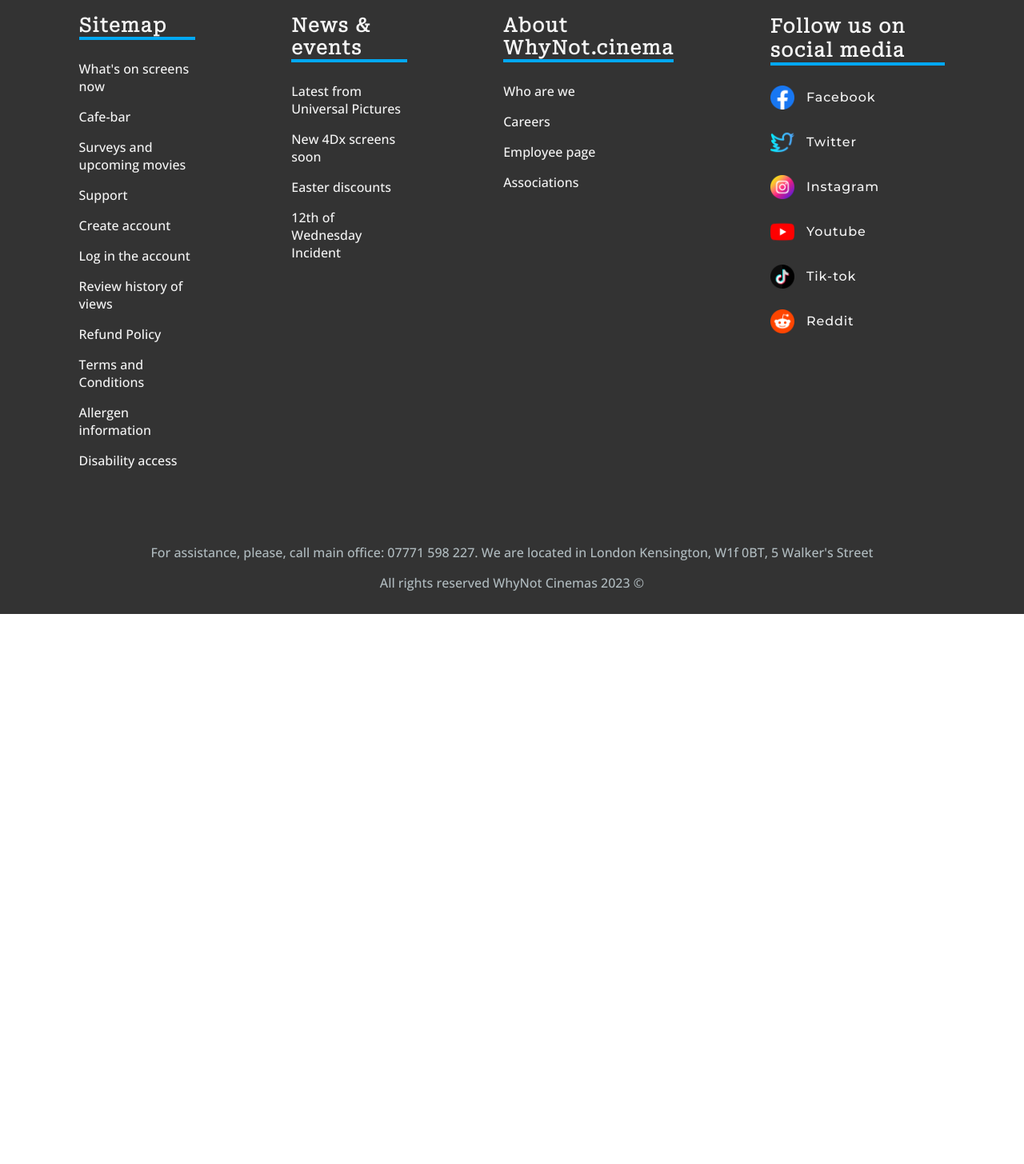
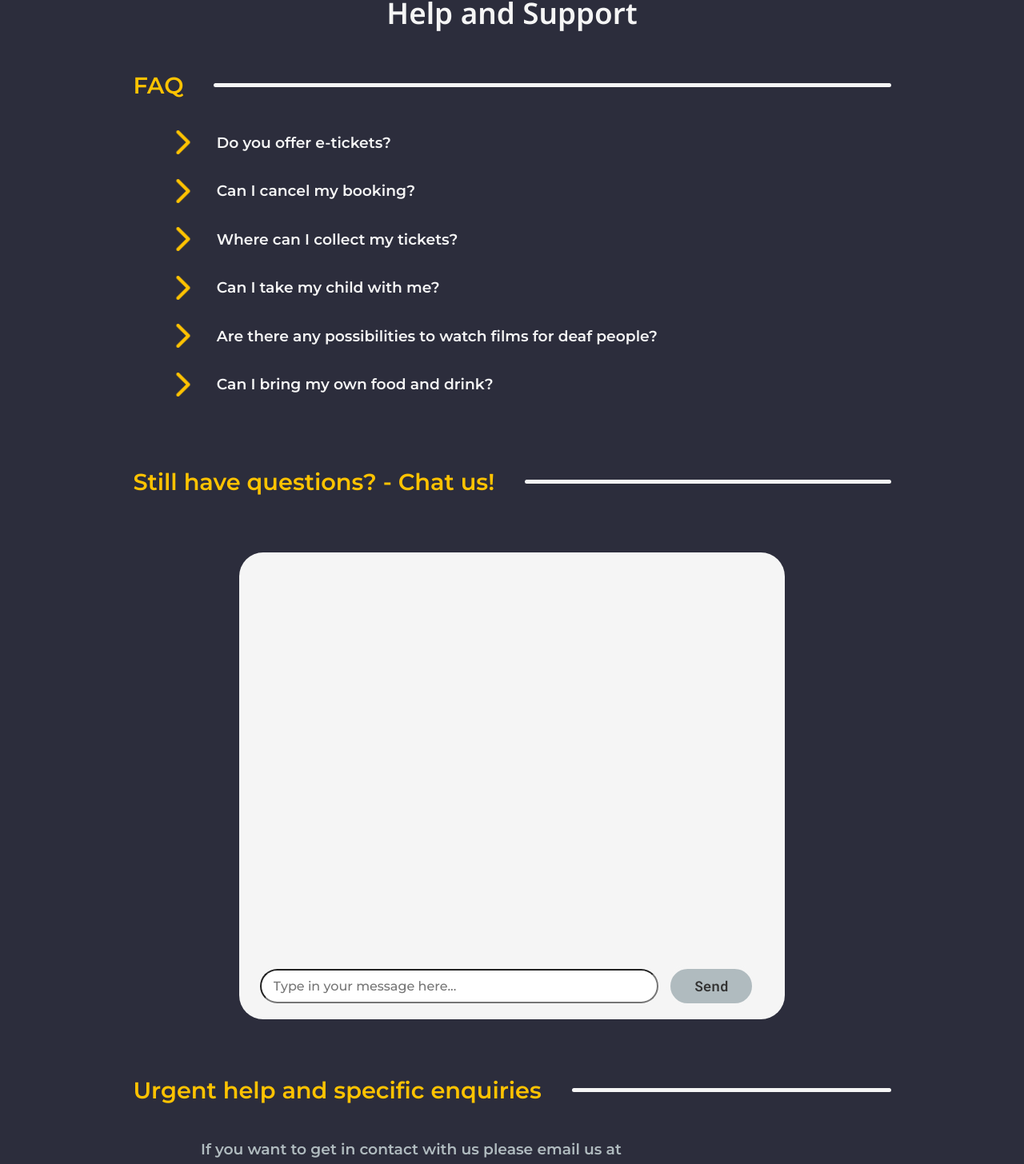
Before and after one commit to Nazazer-Mik/cinema-website, a React (Create React App) app: page /support in a window 1280 px wide. Shown: the part 213-1669 px from the top of the page at 80% size. Before the commit the page ends 981 px from the top, so only its background shows below. Built offline with nearby package versions, Linux system fonts and the light colour scheme; a web font is replaced by a local one.

Commit message:
Support ready

```diff
--- /dev/null
+++ b/src/components/FAQStatement/FAQStatement.js
@@ -0,0 +1,32 @@
+import React, { useState } from 'react';
+
+function FAQStatement (props) {
+    let question = props.question;
+    let [visible, setVisibility] = useState(false);
+
+    let problem = (
+        <>
+            <div className='question-container' onClick={() => setVisibility(!visible)}>
+                <img src='./images/down.png' alt='arrow-icon' className={visible ? 'clicked' : ''}/>
+                <h3>{question.problem}</h3>
+            </div>
+        </>
+    );
+
+    let description = (
+        <>
+            <p>
+                {question.solution}
+            </p>
+        </>
+    );
+
+    return (
+        <>
+            {problem}
+            {visible ? description : ''}
+        </>
+    );
+}
+
+export default FAQStatement;
--- a/src/components/History/History.css
+++ b/src/components/History/History.css
@@ -120,6 +120,6 @@
 
 .history-window table tr:hover
 {
-    text-decoration: underline #02a8f3;
+    text-decoration: underline #02a8f3 3px;
     cursor: pointer;
 }
--- /dev/null
+++ b/src/components/TitleWithLine.js
@@ -0,0 +1,12 @@
+import React from 'react';
+
+function TitleWithLine (props) {
+    return (
+        <div className='help-title'>
+            <h2>{props.message}</h2>
+            <div className='line-itself'/>
+        </div>
+    );
+}
+
+export default TitleWithLine;
--- a/src/pages/Sign/sign.css
+++ b/src/pages/Sign/sign.css
@@ -23,7 +23,7 @@
     align-items:end;
 }
 
-input[type=submit]
+input[type=submit], .send-button
 {
     margin: 10px;
     padding: 30px;
@@ -42,7 +42,7 @@
     cursor:pointer;
 }
 
-input[type=submit]:hover
+input[type=submit]:hover, .send-button:hover
 {
     color: #B0BBBF;
     background-color: #333333;
--- a/src/pages/Support/Support.js
+++ b/src/pages/Support/Support.js
@@ -1,13 +1,40 @@
-import React, { Component } from 'react';
+import React from 'react';
+import './support.css'
+import { faqData } from './faq';
+import FAQStatement from '../../components/FAQStatement/FAQStatement.js'
+import TitleWithLine from '../../components/TitleWithLine';
+import SignButton from '../../components/SignButton/SignButton';
 
-class Support extends Component {
-    render() {
-        return (
-            <>
+function Support () {
 
-            </>
-        );
-    }
+
+    return (
+        <div className='sign-section support'>
+            <h1>Help and Support</h1>
+            <TitleWithLine message='FAQ'/>
+            <div className='faq-container'>
+                {faqData.map( (q) => <FAQStatement question={q}/>)}
+            </div>
+
+            <TitleWithLine message='Still have questions? - Chat us!'/>
+            <div className='chat-container'>
+                <div className='chat-window'>
+                    <div className='messages-area'></div>
+                    <div className='bottom-chat-section'>
+                        <input type='text' placeholder='Type in your message here...'/>
+                        <div className='send-button'>Send</div>
+                    </div>
+                </div>
+            </div>
+
+            <TitleWithLine message='Urgent help and specific enquiries'/>
+            <h3 className='contact-us'>
+                If you want to get in contact with us please email us
+                at <a href='mailto:customer.services@whynotcinema.co.uk'>customer.services@whynotcinema.co.uk</a> or give us a call on <a href='tel:0330 033 3444'>0330 033 3444</a>.
+                Our lines are open 7 days a week from 9AM to 10PM.
+            </h3>
+        </div>
+    );
 }
 
 export default Support;
--- /dev/null
+++ b/src/pages/Support/faq.js
@@ -0,0 +1,40 @@
+export const faqData = [
+    {
+        problem: `Do you offer e-tickets?`,
+        solution: `Yes of course. Simply book your tickets online as usual and you will get a QR code, when you complete the payment.
+        Also, you will get confirmation email with all the details and a QR code. If you show this code on your mobile screen,
+        a team member will scan your code and you, along with anyone else included in your booking, can walk straight into your screening.
+        E-tickets work with Google Wallet and Apple Pay. You may still collect printed tickets before your screening at the counter or kiosks if you prefer.
+        If you do so, your mobile-ticket, QR code, will no longer work and you will need to use the collected tickets to access your film.`
+    },
+    {
+        problem: `Can I cancel my booking?`,
+        solution: `Yes, if you have a valid WhyNot.cinema account, you may cancel your booking up to 1 day (24 hours) before the performance, provided you made
+        your booking online or via the app whilst logged in to your WhyNot.cinema account. To cancel your booking simply login to your account on the website,
+        then go to your profile page by clicking on user icon in the right top corner, select the ‘My bookings tab’ and select the ‘cancel booking’ option at
+        the bottom of the page. Please note you will not be able to cancel your booking once you have collected your tickets at the cinema. It is not possible to
+        amend a booking so if you want to make a change to your booking, just log in to your WhyNot.cinema account, cancel the existing booking and make a new one.
+        The original booking fee is non-refundable. Tickets purchased at the cinema or booked online without using a My Cineworld account are refundable with 80% return
+        from the original price of the ticket (only valid if cancelled in time).`
+    },
+    {
+        problem: `Where can I collect my tickets?`,
+        solution: `Your tickets are available at your chosen cinema for collection as soon as the booking has been confirmed, and remain available until the start
+        of the selected performance. All WhyNot.cinema's are equipped with Automative ticket collection points (ATM's). Simply show the QR scanner the ticket you have on your device
+        to collect your ticket/s from the ATM in the cinema foyer or at any cinema till point. You will also be able to collect your tickets by entering your Booking Reference number at the ATM.
+        Alternatively, you can pick up your ticket from any till point. If you’ve booked online, just use your mobile phone/device to show the QR code in your booking confirmation email
+        to cinema staff at the ticket check point. `
+    },
+    {
+        problem: `Can I take my child with me?`,
+        solution: `Yes, we are infant-friendly community, so you can enjoy our fascinating movies, being together with all your family.`
+    },
+    {
+        problem: `Are there any possibilities to watch films for deaf people?`,
+        solution: `Yes, we have particular movie times, when we show it with subtitles.`
+    },
+    {
+        problem: `Can I bring my own food and drink?`,
+        solution: `We have certain food & drinks policy, which is operates on site of the cinema. Regarding to this document, you have right only to buy provision from our cafe-bar.`
+    }
+]
--- /dev/null
+++ b/src/pages/Support/support.css
@@ -0,0 +1,154 @@
+.support
+{
+    background-color: #2c2d3c;
+    padding: 4%;
+    padding-left: 13%;
+    padding-right: 13%;
+    box-sizing: border-box;
+}
+
+.support h1
+{
+    text-align: center;
+}
+
+.support h2
+{
+    color:#FFC300;
+    font-family: 'Montserrat', sans-serif;
+    font-size: 1.8em;
+    display: block;
+    padding-right: 4%;
+    width: fit-content;
+    white-space:nowrap;
+}
+
+.support h3
+{
+    color:#b0bbbf;
+    font-family: 'Montserrat', sans-serif;
+    text-align: left;
+}
+
+.help-title
+{
+    display: flex;
+    flex-direction: row;
+    align-items: center;
+}
+
+.faq-container
+{
+    padding: 0;
+    margin: 0;
+    padding-left: 5%;
+    width: 100%;
+    box-sizing: border-box;
+    margin-bottom: 50px;
+}
+
+.question-container
+{
+    box-sizing: border-box;
+    width: 100%;
+    cursor: pointer;
+}
+
+.question-container img
+{
+    max-width: 30px;
+    display: inline-block;
+    vertical-align: middle;
+    transform: rotateZ(-90deg);
+    transition: all .3s ease;
+}
+
+.clicked
+{
+    transform: rotateZ(0deg) !important;
+}
+
+.question-container h3
+{
+    display: inline-block;
+    vertical-align: middle;
+    padding-left: 3%;
+    color:#f5f5f5;
+}
+
+.support p
+{
+    color:#b0bbbf;
+    font-family: 'Montserrat', sans-serif;
+    text-indent: 3em;
+    line-height: 1.55em;
+    padding-left: calc(3% + 30px);
+    max-width: 65%;
+}
+
+.contact-us
+{
+    padding-left: 3%;
+    text-indent: 3em;
+    line-height: 1.55em;
+}
+
+.contact-us a
+{
+    text-decoration: underline #02a8f3 3px;
+    color:#b0bbbf;
+}
+
+.chat-container
+{
+    display: flex;
+    align-items: center;
+    justify-content: center;
+    width: 100%;
+    padding: 5%;
+    box-sizing: border-box;
+}
+
+.chat-window
+{
+    background-color: #f5f5f5;
+    width: 80%;
+    border-radius: 30px;
+    padding: 3%;
+    padding-bottom: 5px;
+    box-sizing: border-box;
+}
+
+.messages-area
+{
+    overflow-y: scroll;
+    width: 100%;
+    height: 60vh;
+}
+
+.bottom-chat-section
+{
+    display: flex;
+    align-items: center;
+    justify-content: center;
+    width: 100%;
+    box-sizing: border-box;
+    flex-direction: row;
+}
+
+.bottom-chat-section input, .send-button
+{
+    display: inline-block;
+    vertical-align: middle;
+}
+
+.bottom-chat-section input
+{
+    width: 80%;
+    font-family: 'Montserrat', sans-serif;
+    border-radius: 30px;
+    padding: 10px;
+    padding-left: 15px;
+    padding-right: 15px;
+    font-size: 1em;
+}
```
Also changed, not shown: public/images/down.png (added).
